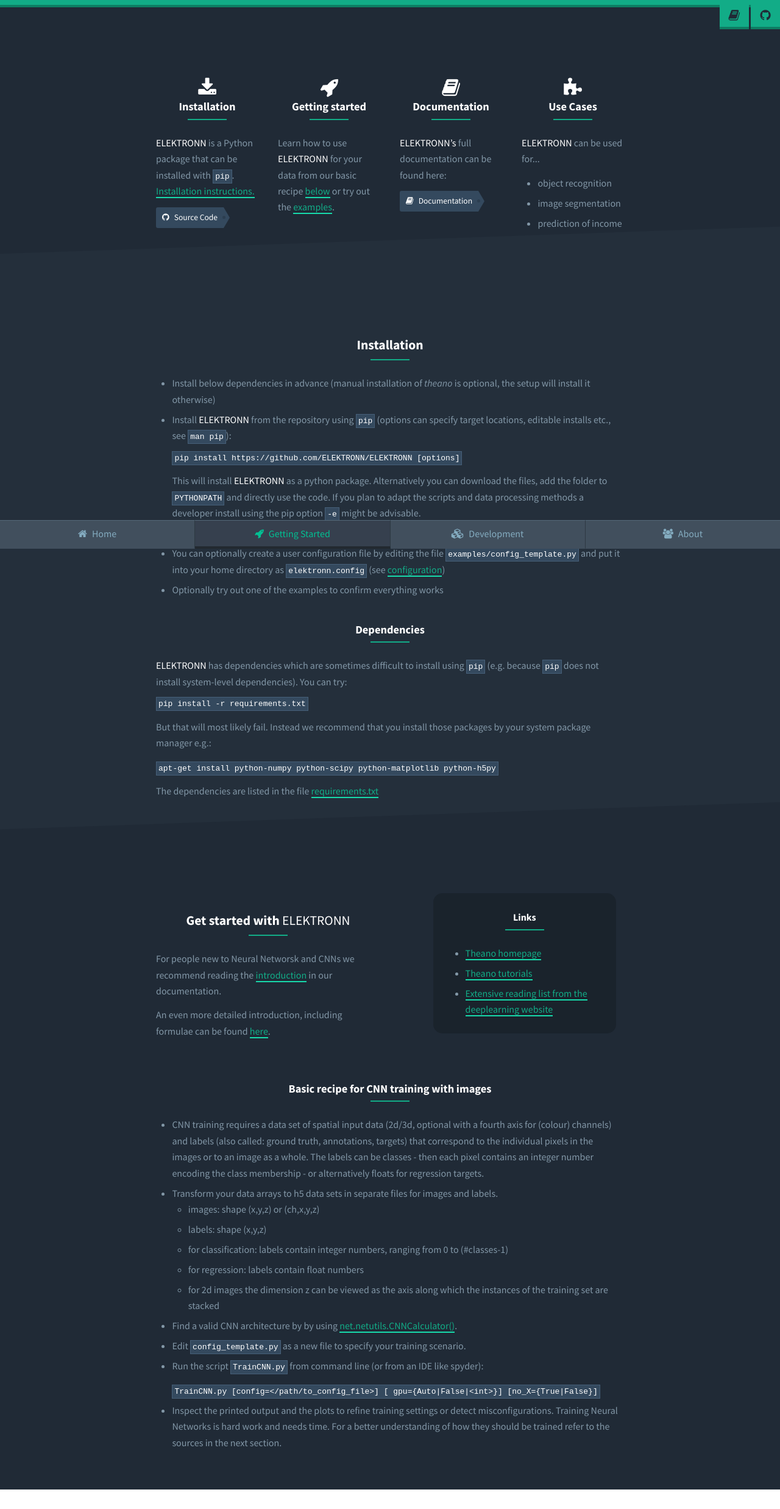
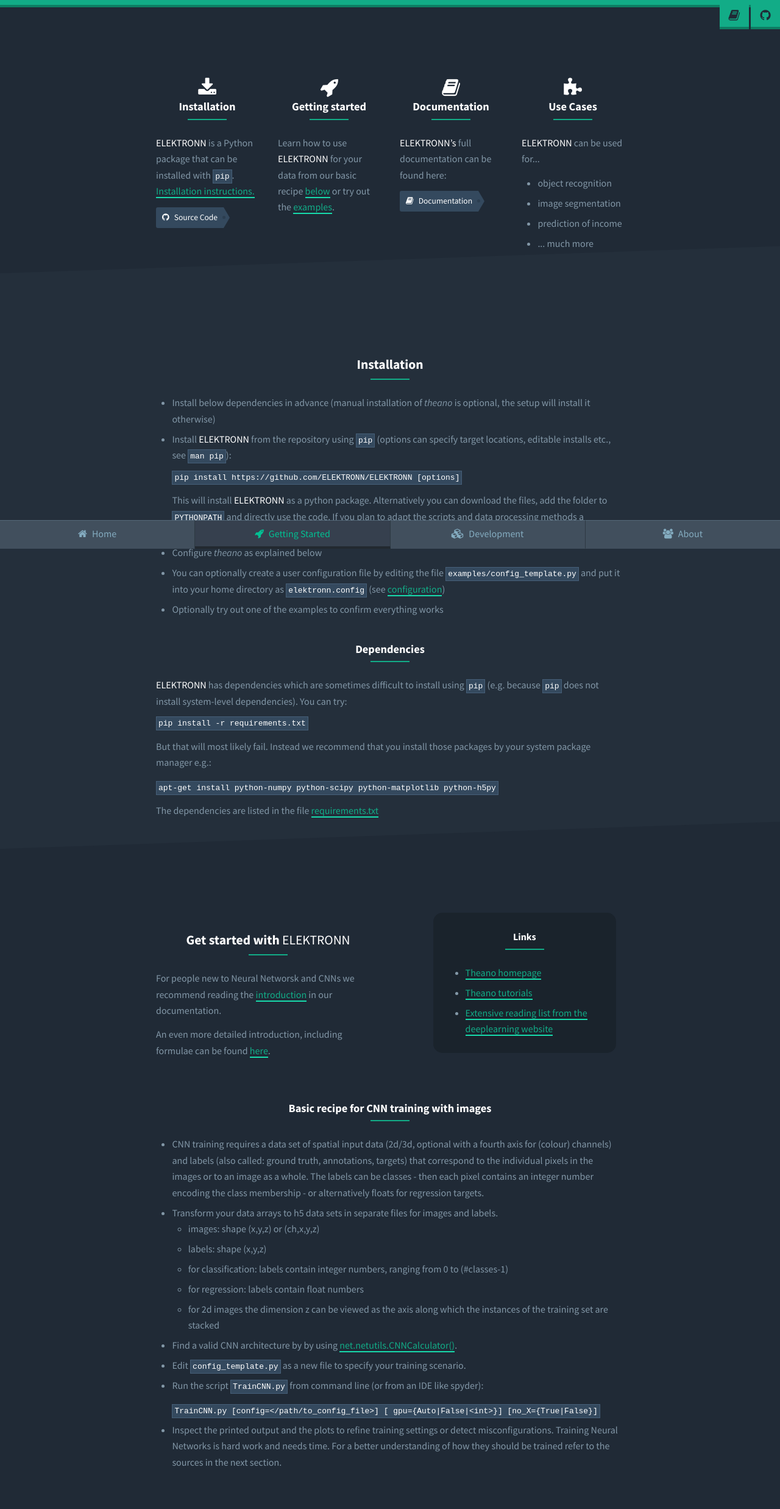
Before and after one commit to ELEKTRONN/elektronn.github.io, a Jekyll site: the page built from getting-started.html, in a window 1280 px wide. Shown: the whole page at 61% size. Built offline with Jekyll 4.4.1, drawn with Linux system fonts in a browser that asks for light colours; nearby versions of some CDN libraries; before the commit the page ends 2443 px from its top, so only the background shows below that.

Commit message:
fix "Use Cases" being hidden

```diff
--- a/getting-started.html
+++ b/getting-started.html
@@ -4,7 +4,7 @@
 ---
 
 <section class="content style3 -diagonal-border">
-	<div class="container row -pt-xl -pb-xl">
+	<div class="container row -pt-xl -pb-xxl">
 		<div class="col">
 			<header class="major">
 				<i class="fa fa-download fa-2x"></i>
```
